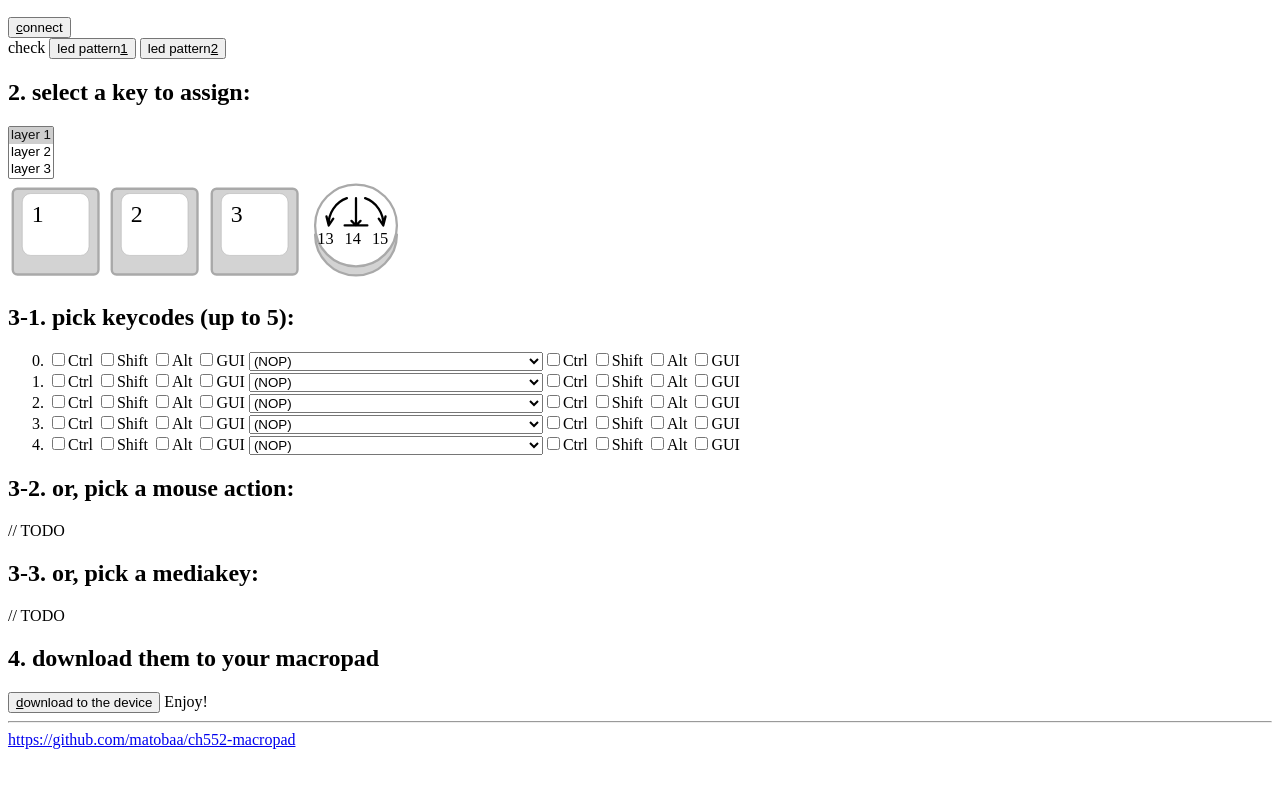
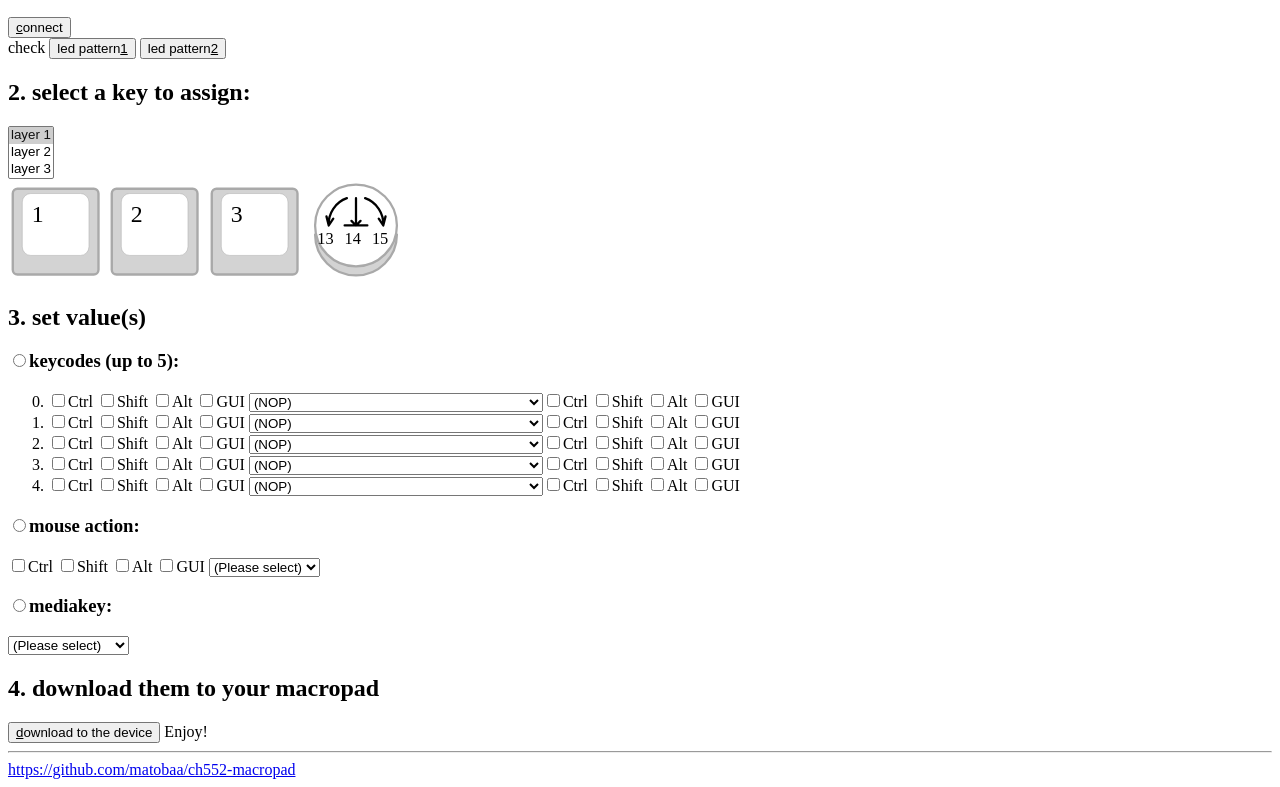
Before and after one commit to matobaa/ch552-macropad, a plain HTML site: page configurator/index.html in a window 1280 px wide. Shown: the part 110-897 px from the top of the page. Before the commit the page ends 867 px from the top, so only its background shows below. Drawn offline with Linux system fonts and the light colour scheme.

Commit message:
add ui for mouse action and mediakey

```diff
--- a/configurator/index.html
+++ b/configurator/index.html
@@ -28,14 +28,34 @@
     </select>
     <div id=key_area></div>
 
-    <h2>3-1. pick keycodes (up to 5):</h2>
+    <h2>3. set value(s)</h2>
+    <h3><label><input type=radio name=source value=keycodes></input>keycodes (up to 5):</label></h3>
     <ol id=keycodes></ol>
 
-    <h2>3-2. or, pick a mouse action:</h2>
-    // TODO
+    <h3><label><input type=radio name=source value=mice></input>mouse action:</label></h3>
+    <label><input type=checkbox value=1></input>Ctrl</label>
+    <label><input type=checkbox value=2></input>Shift</label>
+    <label><input type=checkbox value=4></input>Alt</label>
+    <label><input type=checkbox value=8></input>GUI</label>
+    <select id=mice>
+        <option value=nop selected>(Please select)</option>
+        <option value=button_1>Left click</option>
+        <option value=button_2>Right click</option>
+        <option value=button_4>Centre click</option>
+        <option value=wheel_01>Wheel Up</option>
+        <option value=wheel_ff>Wheel Down</option>
+    </select>
 
-    <h2>3-3. or, pick a mediakey:</h2>
-    // TODO
+    <h3><label><input type=radio name=source value=media></input>mediakey:</label></h3>
+    <select id=media>
+        <option value=nop selected>(Please select)</option>
+        <option value=play>⏯️Play/Pause</option>
+        <option value=prev>⏮️Prev song</option>
+        <option value=next>⏭️Next song</option>
+        <option value=mute>🔇Mute</option>
+        <option value=voldn>🔉Volume Down</option>
+        <option value=volup>🔊Volume Up</option>
+    </select>
 
     <h2>4. download them to your macropad</h2>
     <button id=download accesskey=d><u>d</u>ownload to the device</button>
```
